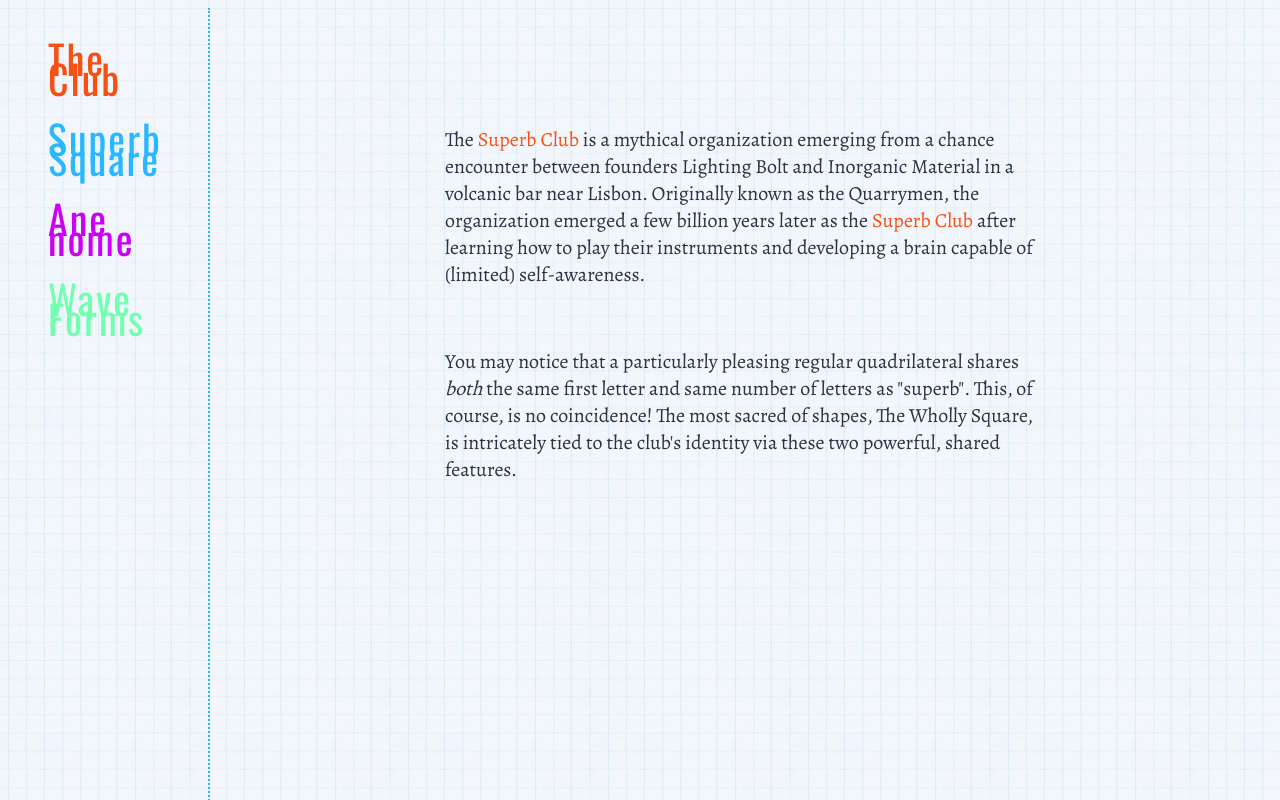
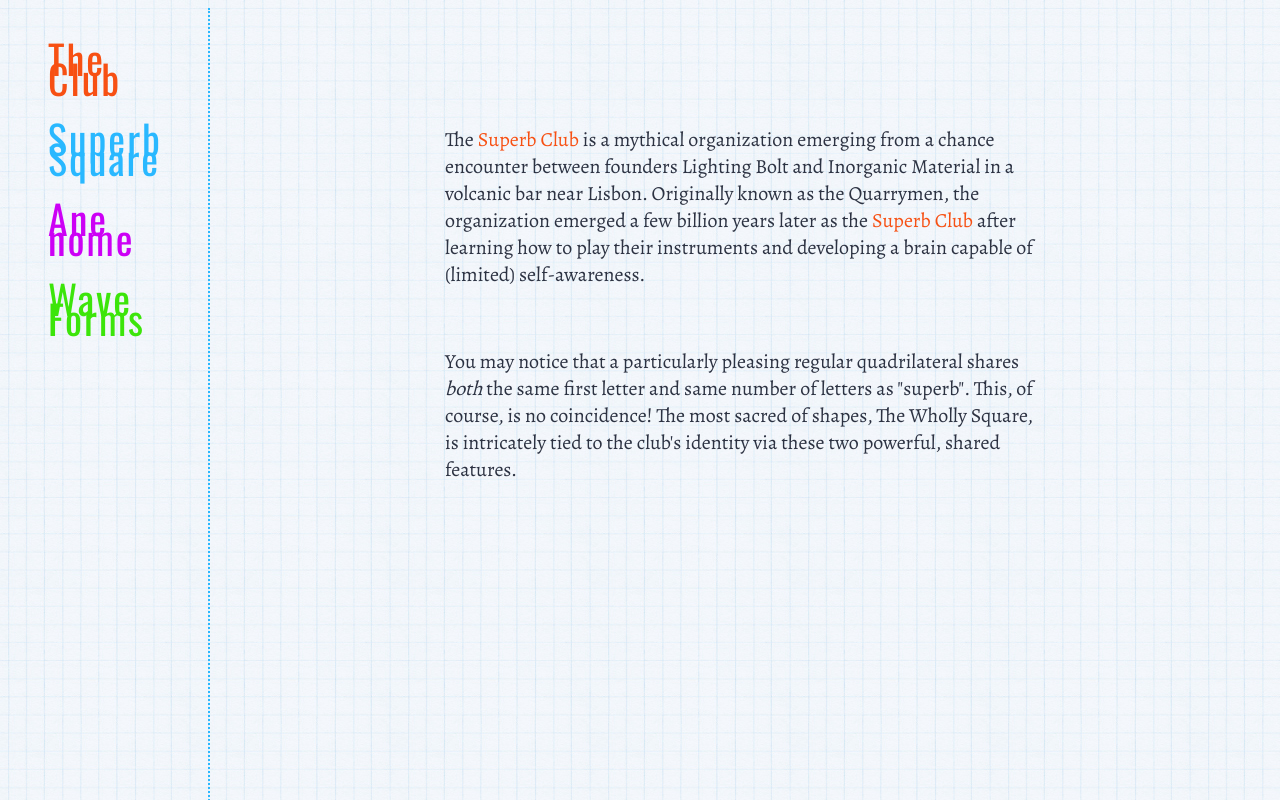
Before and after one commit to thesuperbclub/thesuperbclub.github.io, a plain HTML site: page index.html in a window 1280 px wide. Drawn offline with nearby package versions, Linux system fonts and the light colour scheme.

Commit message:
darker green

```diff
--- a/index.html
+++ b/index.html
@@ -52,7 +52,7 @@
   }
 
   #notes {
-    color: #72ffaf;
+    color: #3CE50A;
     cursor: pointer;
   }
 
```
